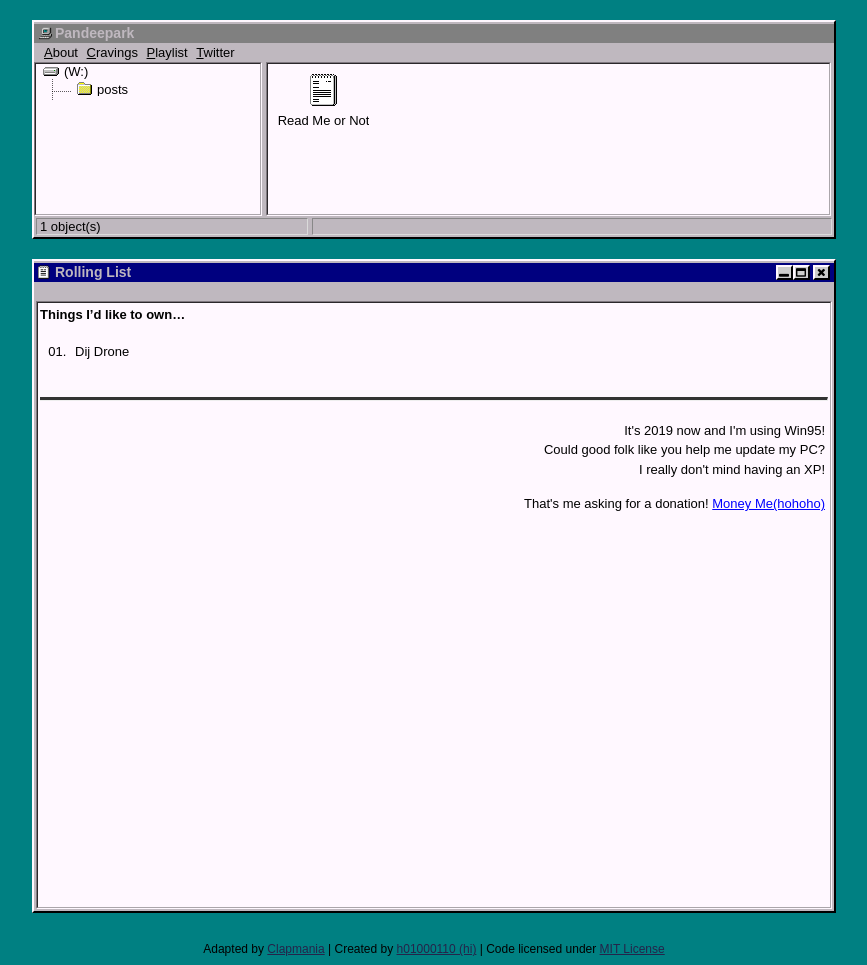
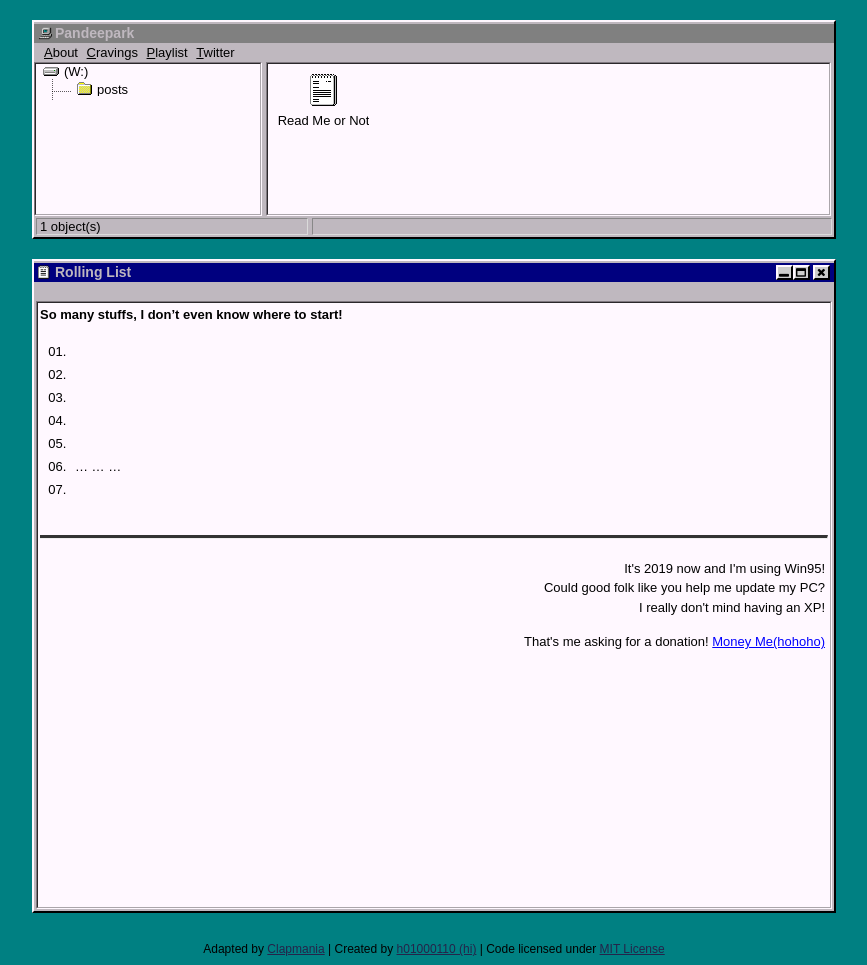
Before and after one commit to clapmania/clapmania.github.io, a Jekyll site: the page built from list/index.md, in a window 1280 px wide. Shown: the whole page, without its empty margins (206-1073 px from the left). Built offline with Jekyll 4.4.1, drawn with Linux system fonts in a browser that asks for light colours.

Commit message:
Update index.md

```diff
--- a/list/index.md
+++ b/list/index.md
@@ -3,5 +3,15 @@ layout: list
 title: Rolling List
 ---
 
-**Things I'd like to own...**
-1. Dij Drone
+**So many stuffs, I don't even know where to start!**
+
+1.
+2.
+3.
+4.
+5.
+6.
+...
+...
+...
+999.
```
